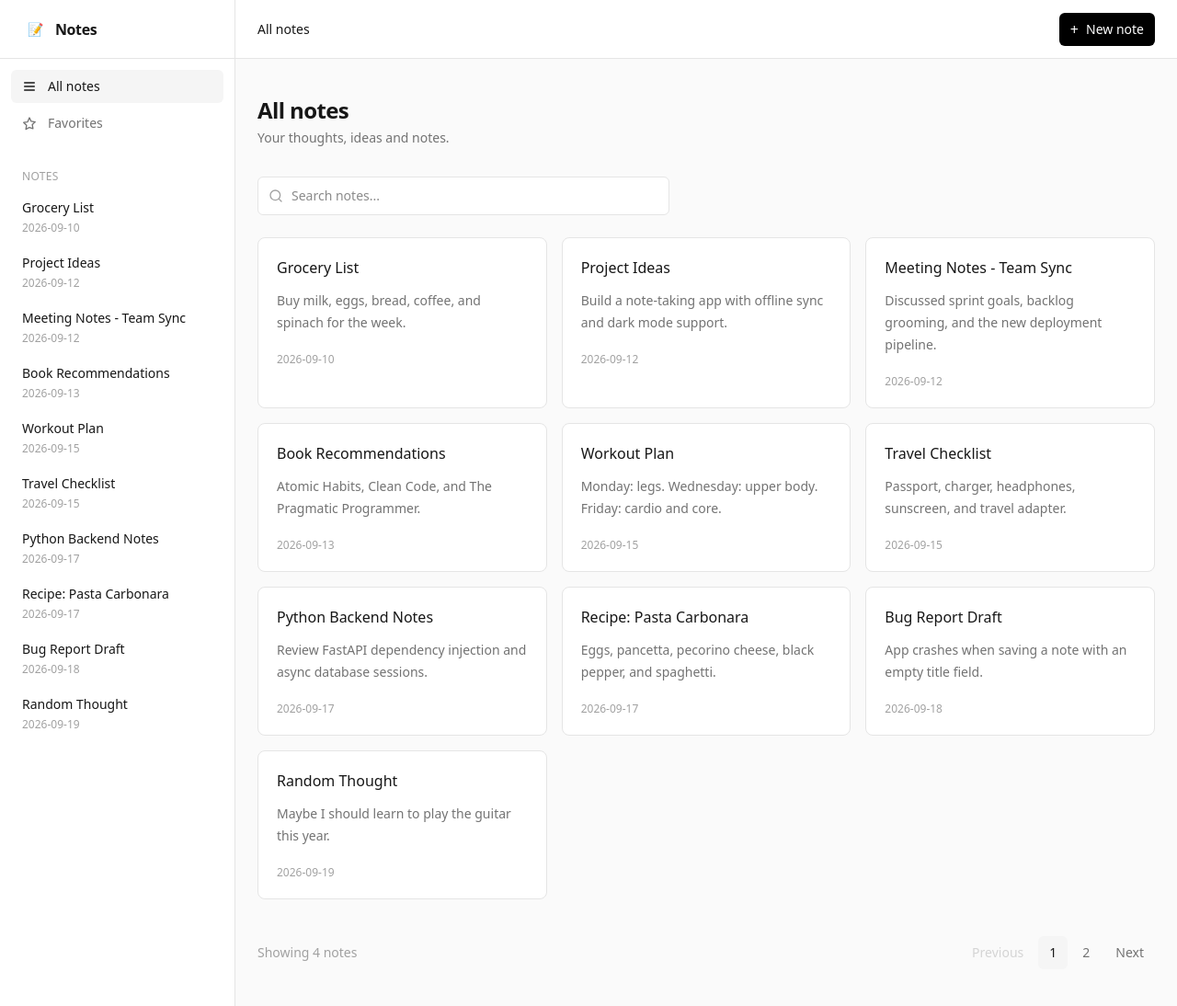
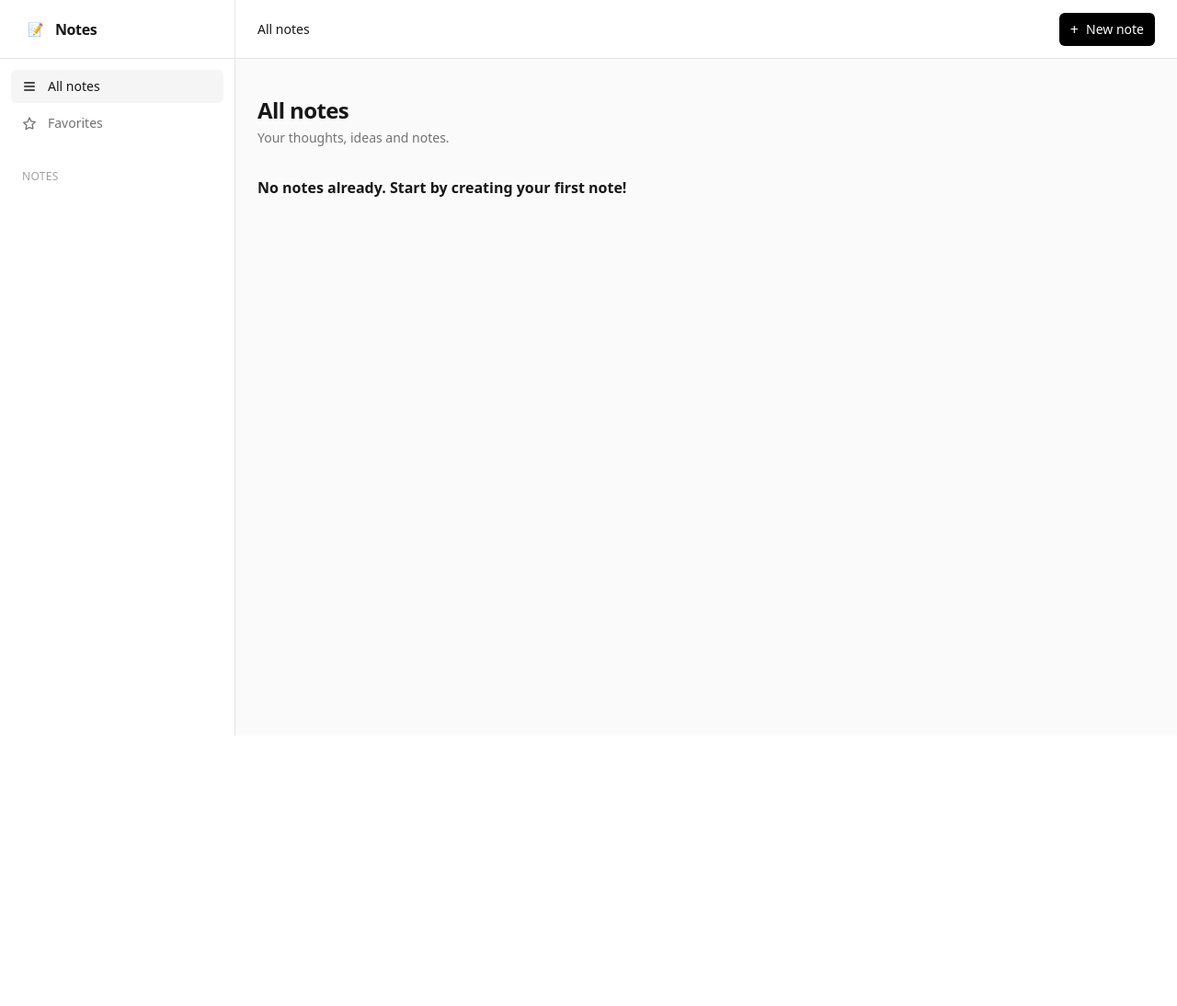
Before and after one commit to joalinpineda/flask-notes, a Flask app: page / in a window 1280 px wide. Shown: the whole page at 92% size. After the commit the page ends 800 px from the top, so only its background shows below. Run offline with Flask 3, Linux system fonts and the light colour scheme.

Commit message:
added db config and queries for main  list, view and edit

```diff
--- a/app.py
+++ b/app.py
@@ -1,7 +1,13 @@
 from flask import Flask
+from config import Config
 from notes.routes import notes_bp
+from models import db
 
 def create_app()-> Flask:
     app = Flask(__name__)
+    app.config.from_object(Config)
+    db.init_app(app)
+    with app.app_context():
+        db.create_all()
     app.register_blueprint(notes_bp)
     return app
--- a/notes/routes.py
+++ b/notes/routes.py
@@ -1,26 +1,18 @@
 from flask import Blueprint, render_template
-from test_data import notes
+
+from models import Note, db
 
 notes_bp = Blueprint('notes', __name__)
 
 @notes_bp.route('/')
 def main_list():
+    notes = Note.query.all()
     return render_template('main_list.html', notes=notes)
 
 @notes_bp.route('/view/<int:id>')
 def view_note(id):
-    for note in notes:
-        if note['id'] == id:
-            note_founded = note
-            return render_template('view_note.html', note = note_founded, notes=notes)
-        note_not_founded =  {
-            'id':0,
-            "title": "Note was not found",
-            "content": "The note was not found or does not exist, this is a dummy note for testing purposes",
-            "created_at": "2026-09-10T08:15:00Z",
-            "updated_at": "2026-09-10T08:15:00Z"
-          }
-    return render_template('view_note.html', note = note_not_founded, notes=notes)
+    note = db.get_or_404(Note, id)
+    return render_template('view_note.html', note = note, notes=Note.query.all())
 
 
 @notes_bp.route('/add')
@@ -29,15 +21,5 @@ def add_note():
 
 @notes_bp.route('/edit/<int:id>')
 def edit_note(id):
-    for note in notes:
-        if note['id'] == id:
-            note_founded = note
-            return render_template('edit_note.html', note = note_founded, notes=notes)
-        note_not_founded =  {
-            'id':0,
-            "title": "Note was not found",
-            "content": "The note was not found or does not exist, this is a dummy note for testing purposes",
-            "created_at": "2026-09-10T08:15:00Z",
-            "updated_at": "2026-09-10T08:15:00Z"
-            }
-    return render_template('edit_note.html', note = note_not_founded, notes=notes)
+    note = db.get_or_404(Note, id)
+    return render_template('edit_note.html', note = note, notes=Note.query.all())
--- a/pyproject.toml
+++ b/pyproject.toml
@@ -4,4 +4,6 @@ version = "0.1.0"
 requires-python = ">=3.13"
 dependencies = [
     "flask>=3.1.3",
+    "flask-sqlalchemy>=3.1.1",
+    "python-dotenv>=1.2.3",
 ]
--- a/templates/main_list.html
+++ b/templates/main_list.html
@@ -125,7 +125,7 @@
     <div class="mt-10 flex items-center justify-between">
 
         <span class="text-sm text-neutral-400">
-            Showing 4 notes
+            Showing {{notes|length}} notes
         </span>
 
         <div class="flex items-center gap-1">
--- a/templates/view_note.html
+++ b/templates/view_note.html
@@ -47,7 +47,7 @@
     <div class="flex items-center gap-3 mb-8">
 
         <span class="text-xs text-neutral-400">
-            Updated {{note.updated_at}}
+            Updated at {{note.updated_at}}
         </span>
 
         <span class="w-1 h-1 rounded-full bg-neutral-300"></span>
```
Also changed, not shown: config.py (added, +8 -0 lines), models.py (added, +16 -0 lines), 2 other files.
